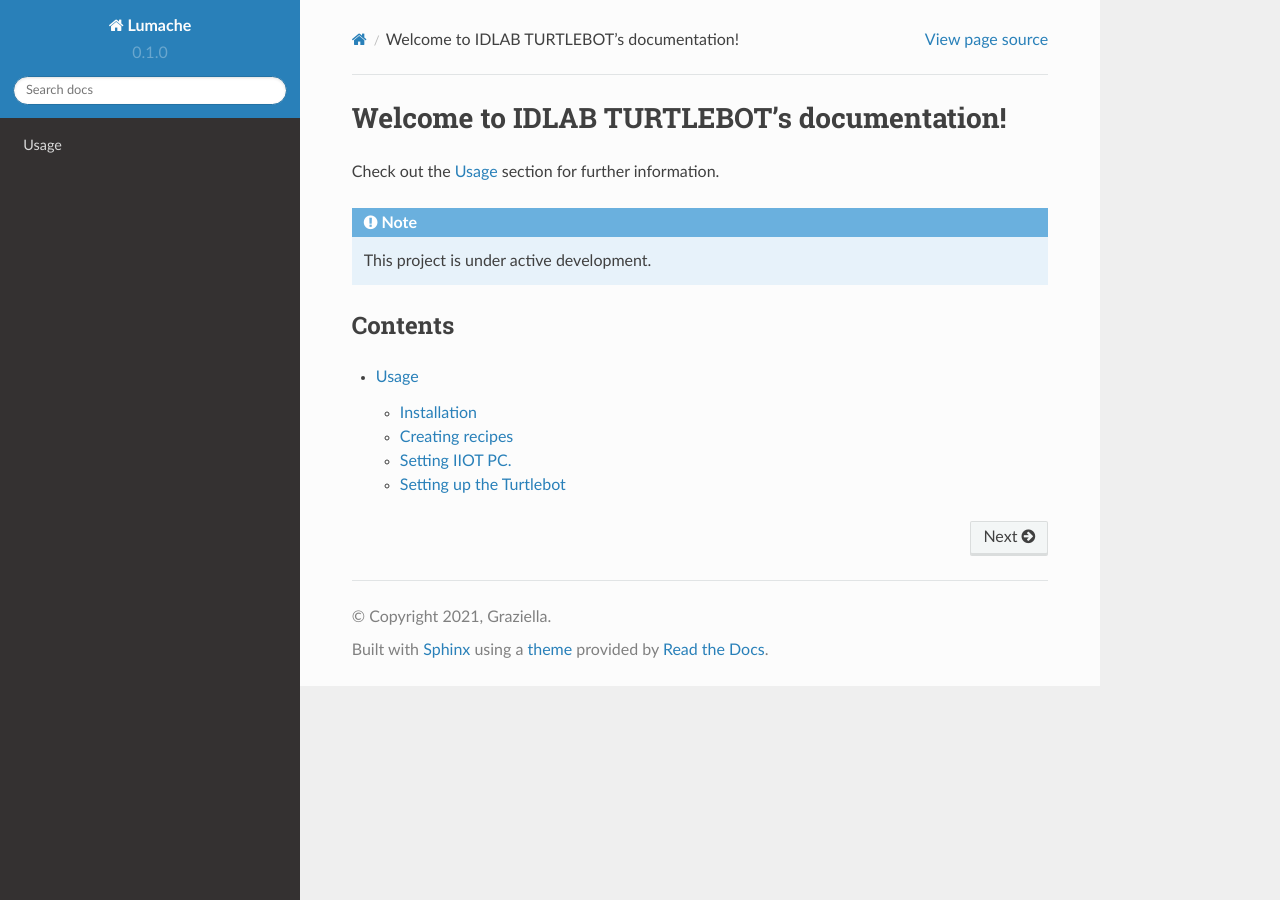
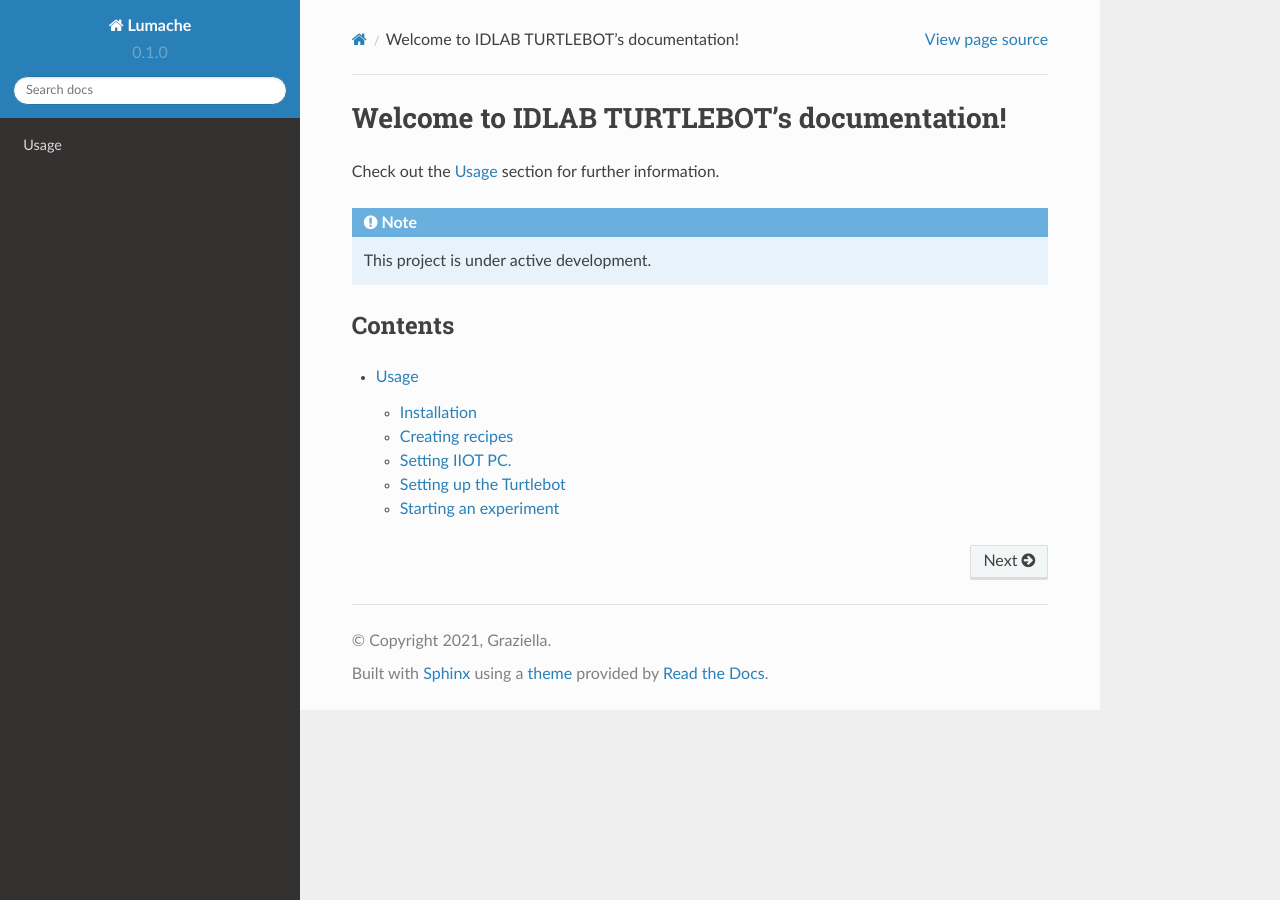
Before and after one commit to y2d2/YD_IDLAB_TURTLEBOT, a Sphinx documentation site: the page built from docs/source/index.rst, in a window 1280 px wide. Built offline with Sphinx 7.4.7 and the Read the Docs theme 2.0.0, drawn with Linux system fonts in a browser that asks for light colours.

Commit message:
Working on doc

```diff
--- a/docs/source/usage.rst
+++ b/docs/source/usage.rst
@@ -41,37 +41,48 @@
 First connect to the IIOT pc through  ssh. :
 
 .. code-block:: console
+
    $ ssh iiot@10.10.133.50
 
 Afterwhich you can start roscore:
 
 .. code-block:: console
+
    $ roscore
 
 Make several more ssh connection with the IIOT PC and start following commands in seperate ssh sessions:
+To connect qualisys with ROS:
 
-1) To connect qualisys with ROS:
 .. code-block:: console
+
    $ roslaunch mocap_qualisys qualisys.launch  server_address:=10.10.193.16
 
 
-2) To connect the UWB to ROS:
+To connect the UWB to ROS:
+
 .. code-block:: console
+
 	$ roslaunch mqtt_ros_bridge nuc_bridge.launch
 
 
 Setting up the Turtlebot
 ------------------------
 Connect to the turtlebot through ssh (Be carefull IP adress might change since it is not a fixed one.) :
+
 .. code-block:: console
+
    $ ssh ubuntu@10.10.135.10
 
 Use the password: turtlebot
 
 Run the following command on the turtlebot to setup all the systems:
+
 .. code-block:: console
-   $ roslaunch turtlebot3_
 
+   $ roslaunch turtlebot3_bringup turtlebot3_robot.launch
+
+Starting an experiment
+----------------------
 
 
 
```
